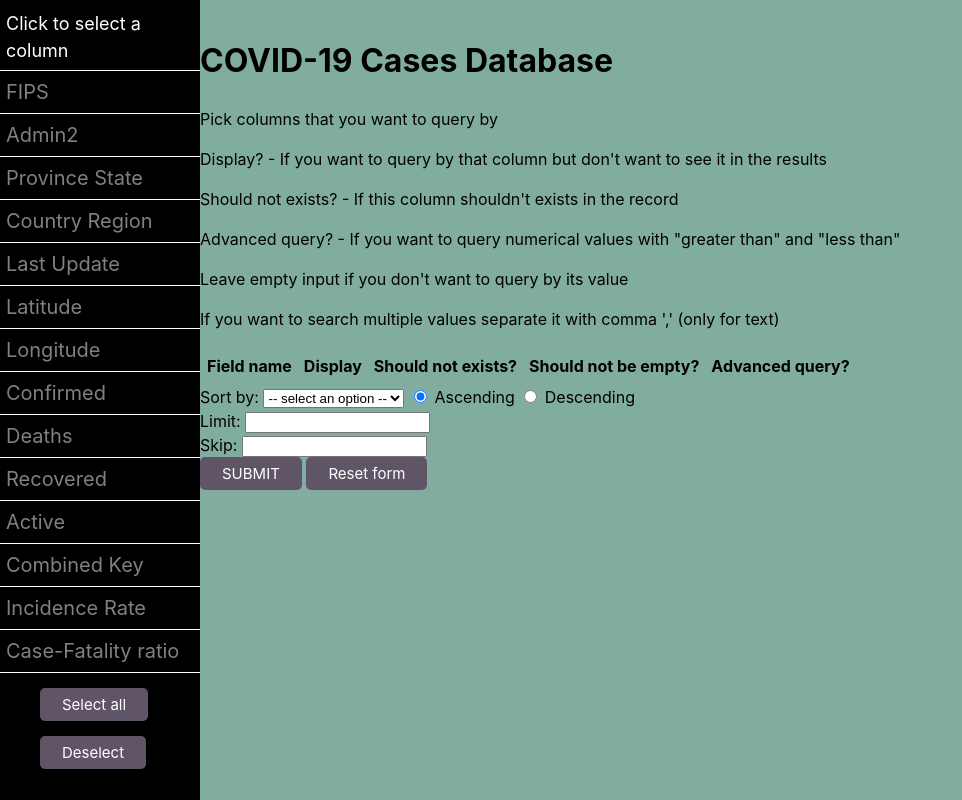
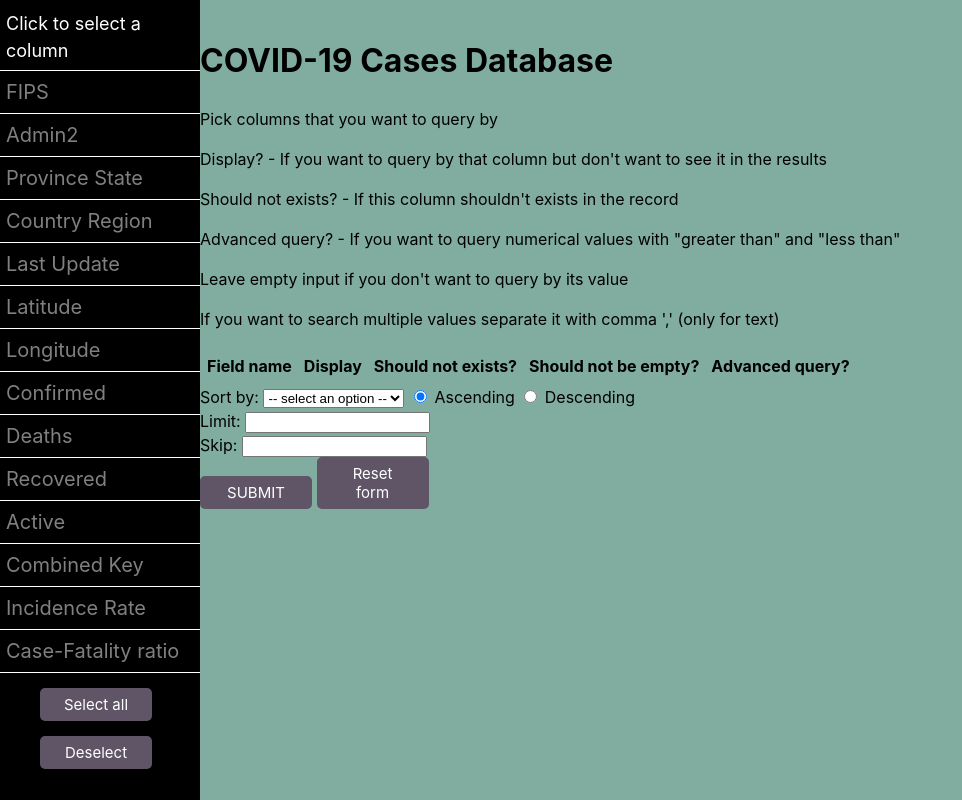
Before and after one commit to sberk97/covid19-mongo, a PHP site: page / in a window 1280 px wide. Shown: the whole page, without its empty margins (0-962 px from the left). Run offline with PHP 8.4, Linux system fonts and the light colour scheme; data that the repository does not hold is empty; some libraries are stand-ins or nearby versions.

Commit message:
fixed button width

```diff
--- a/app/css/styles.css
+++ b/app/css/styles.css
@@ -46,6 +46,7 @@ button {
   font-family: var(--font-family);
   padding: 5px 20px;
   outline: none;
+  width: 7rem;
 }
 
 button:hover {
```
